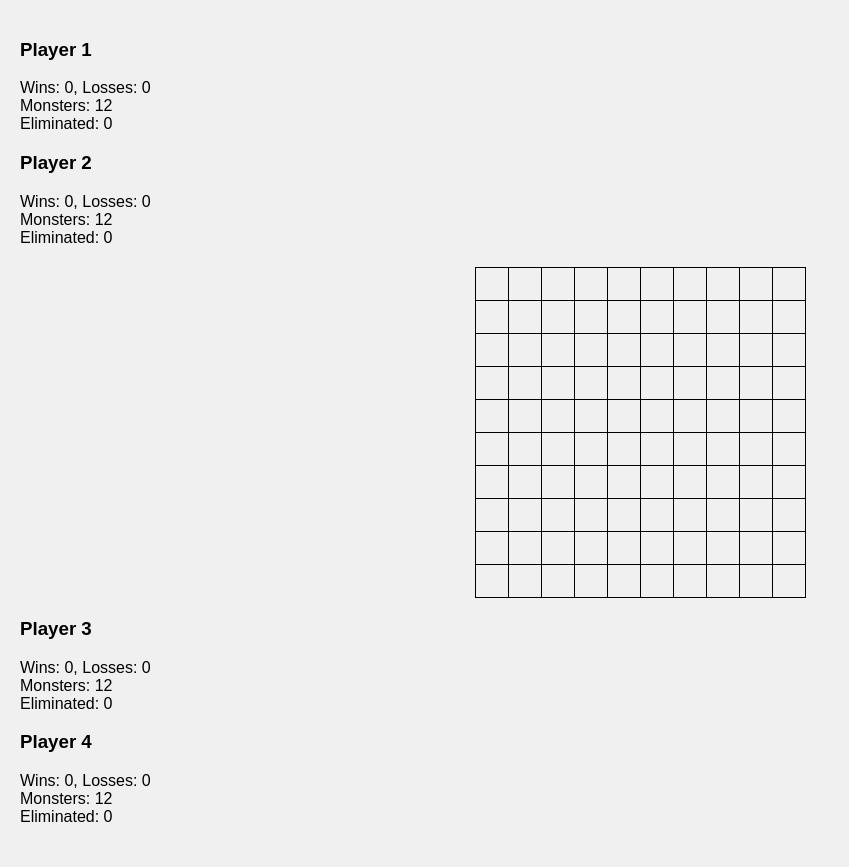
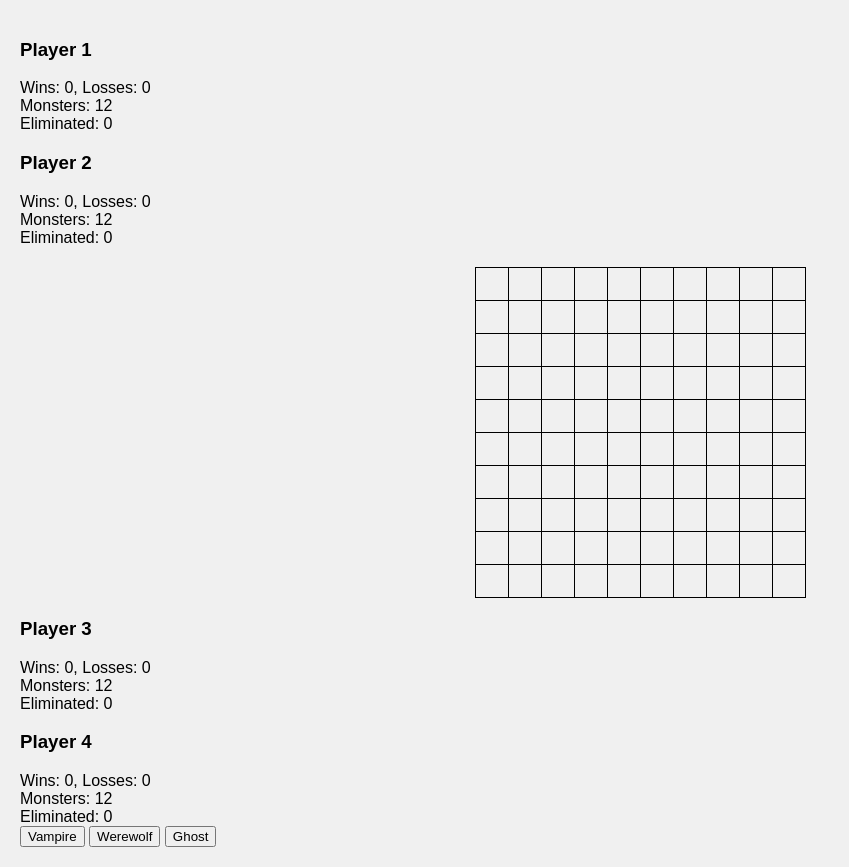
Before and after one commit to Anas748/Y3-CA2, a website: page game.html in a window 1280 px wide. Shown: the whole page, without its empty margins (0-849 px from the left). Before the commit the page ends 846 px from the top, so only its background shows below. Drawn offline with Linux system fonts and the light colour scheme.

Commit message:
added buttons

```diff
--- a/game.html
+++ b/game.html
@@ -42,6 +42,11 @@
             <div class="monster-container" id="player4-monsters"></div>
         </div>
     </div>
+     <div class="monster-selection">
+        <button id="select-vampire">Vampire</button>
+        <button id="select-werewolf">Werewolf</button>
+        <button id="select-ghost">Ghost</button>
+    </div>
     <script src="game.js"></script>
 </body>
 </html>
--- a/index.js
+++ b/index.js
@@ -75,6 +75,7 @@ function broadcastGameState(game) {
         }
     });
 }
+
 server.listen(PORT, () => {
     console.log(`Server is running on http://localhost:${PORT}`);
 });
```
